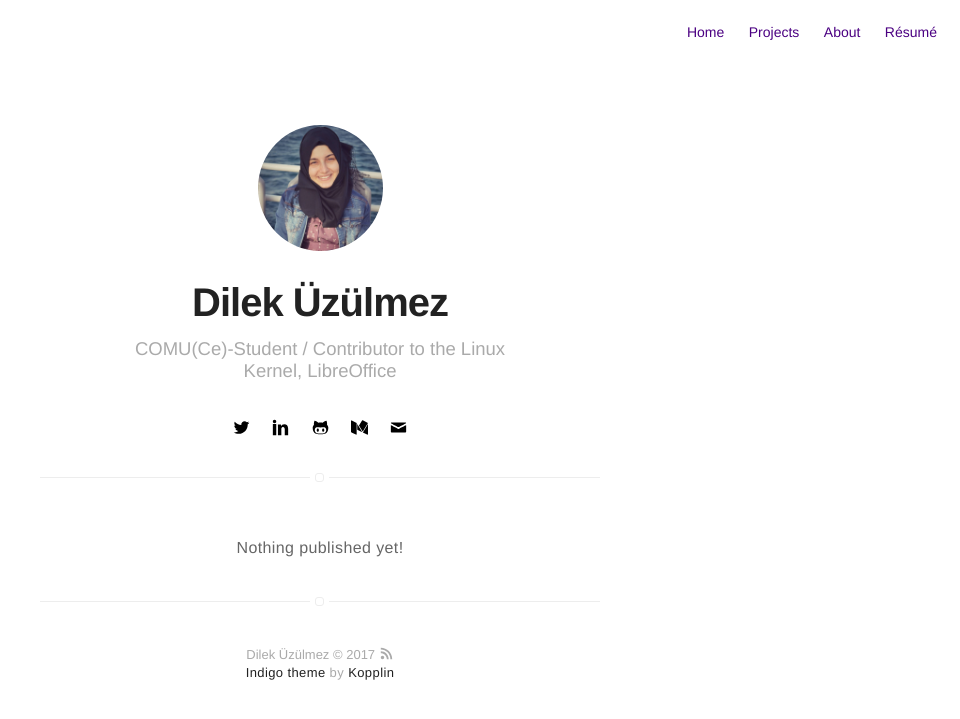
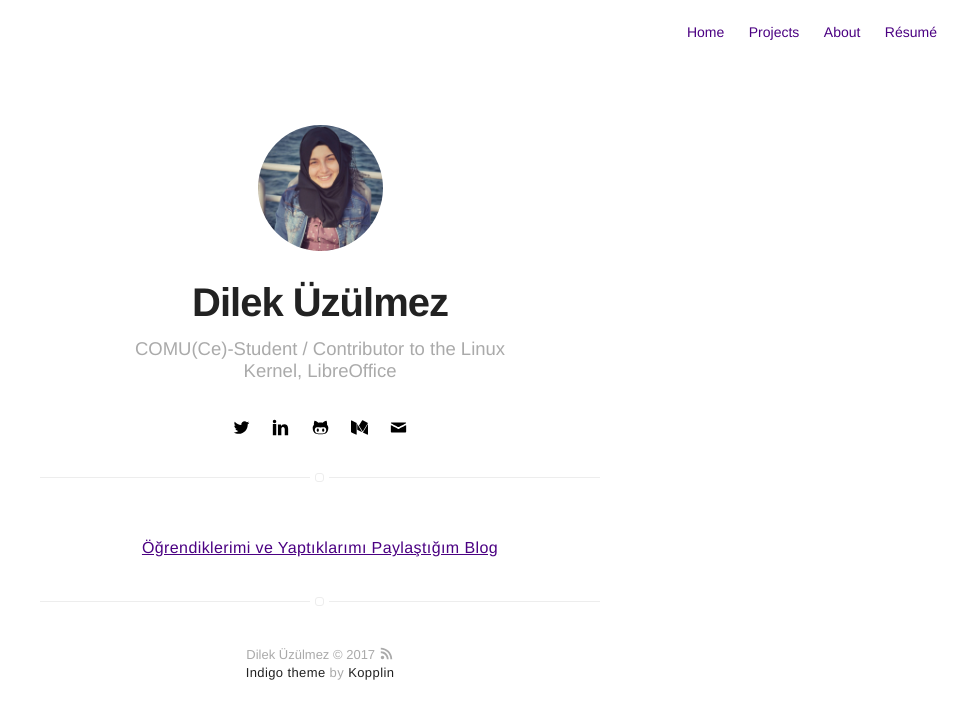
Before and after one commit to dilekuzulmez/dilekuzulmez.github.io, a Jekyll site: the page built from blog/index.html, in a window 1280 px wide. Shown: the top 719 px of the page, without its empty margins (320-1280 px from the left). Built offline with Jekyll 4.4.1, drawn with Linux system fonts in a browser that asks for light colours.

Commit message:
:page_with_curl:

```diff
--- a/blog/index.html
+++ b/blog/index.html
@@ -6,7 +6,7 @@ title: Blog
 ---
 <section class="list">
 	{% if site.posts.size == 0 %}
-		<p class="text-center">Nothing published yet!</p>
+		<p class="text-center"><a href="https://dilekuzulmez.blogspot.com.tr/">Öğrendiklerimi ve Yaptıklarımı Paylaştığım Blog</a></li></p>
 	{% elsif site.paginate %}
 		{% for post in paginator.posts %}
 			{% if post.category == 'blog' %}
```
